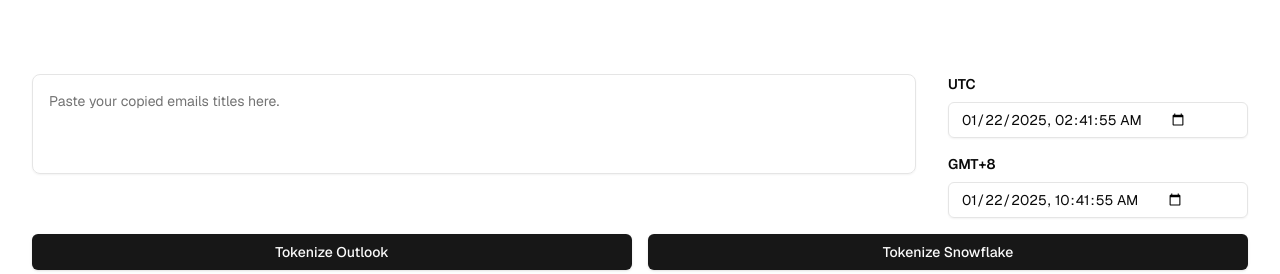
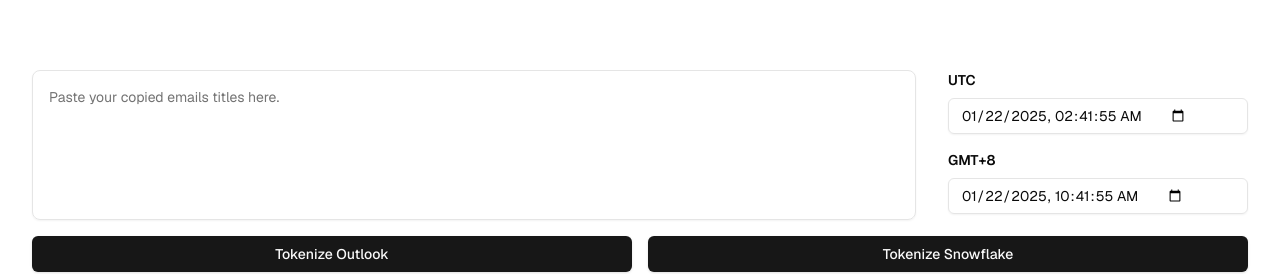
Before and after one commit to brandonwong91/copy-pasta, a Next.js app: page / in a window 1280 px wide. Shown: the part 405-679 px from the top of the page. Built offline with nearby package versions, Linux system fonts and the light colour scheme.

Commit message:
update min height

```diff
--- a/app/page.tsx
+++ b/app/page.tsx
@@ -150,7 +150,7 @@ export default function Home() {
             <div className="w-full">
               <Textarea
                 ref={textareaRef}
-                className="w-full min-h-[100px] overflow-hidden resize-none p-4 rounded-lg"
+                className="w-full min-h-[150px] overflow-hidden resize-none p-4 rounded-lg"
                 onChange={(e) => {
                   setMessage(e.target.value);
                 }}
```
